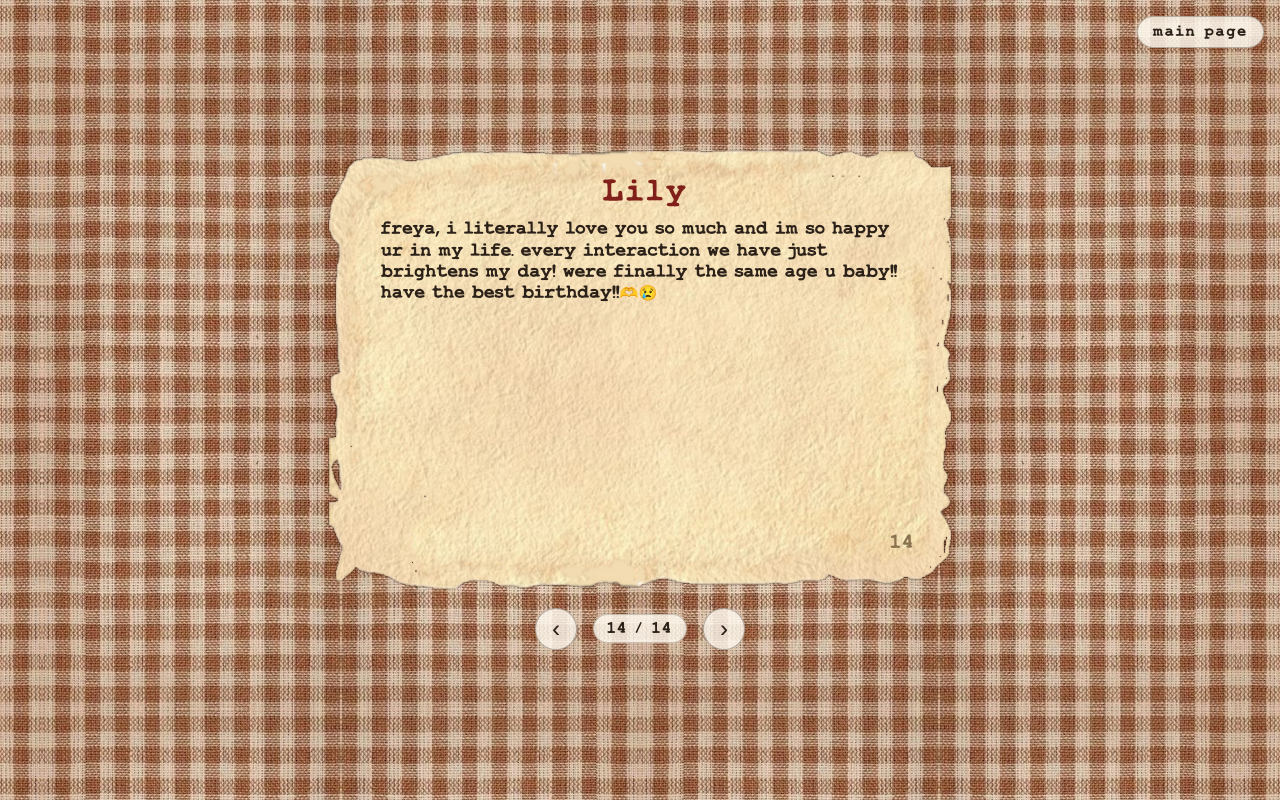
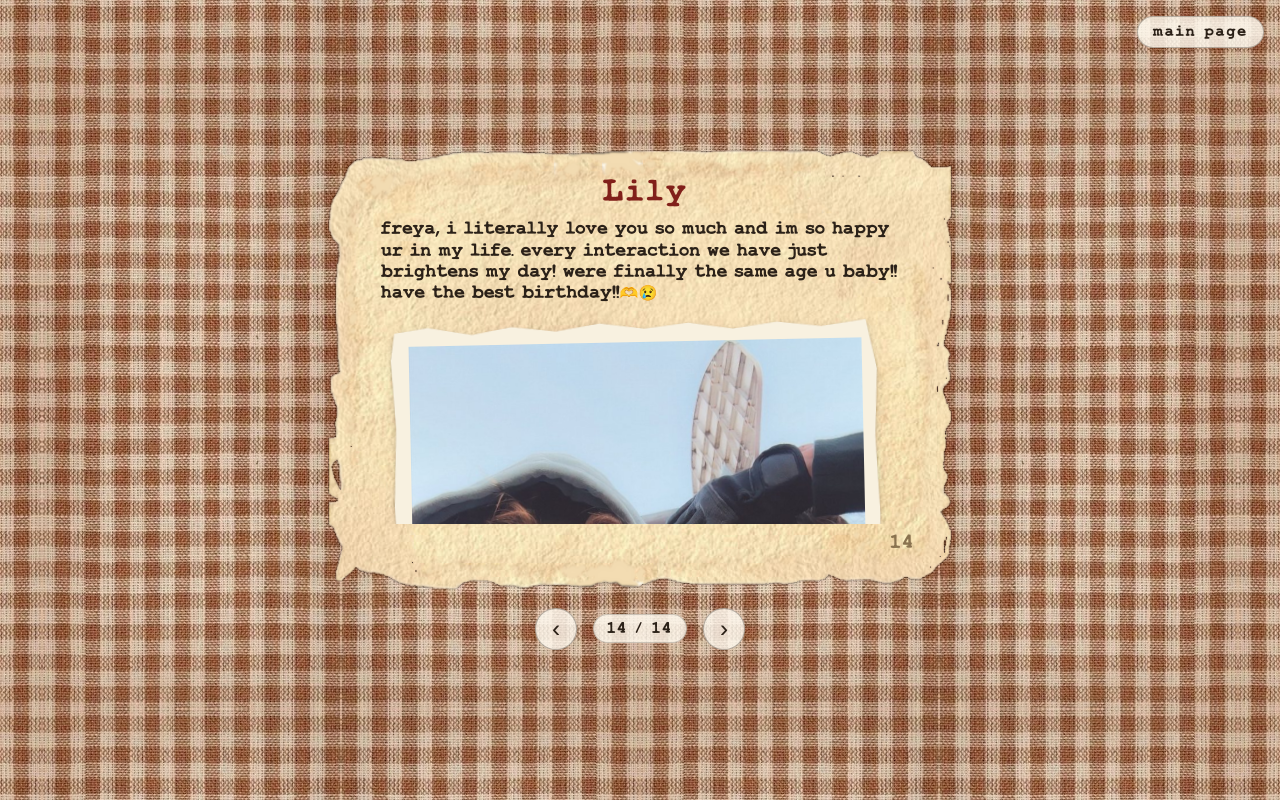
Before and after one commit to NotPaavan/Happy-Birthday-Freya, a plain HTML site: page notes.html in a window 1280 px wide. Both pictures are taken after a click on the button "Previous page". Drawn offline with Linux system fonts and the light colour scheme.

Commit message:
Add Lily's photo to page fourteen.
Her letter now carries a portrait photo in the same paper mat as the other notes.

```diff
--- a/notes.html
+++ b/notes.html
@@ -179,6 +179,9 @@
         <h1 class="note-title">Lily</h1>
         <div class="note-body">
           <p>freya, i literally love you so much and im so happy ur in my life. every interaction we have just brightens my day! WERE FINALLY THE SAME AGE U BABY!! have the best birthday!!🫶😢</p>
+          <figure class="note-photo">
+            <span class="cut"><img src="assets/people/lily.jpg" alt="Freya and Lily in hoodies, pulling silly faces close to the camera, one with their sleeve over their chin"></span>
+          </figure>
         </div>
       </article>
 
```
Also changed, not shown: assets/people/lily.jpg (added).
